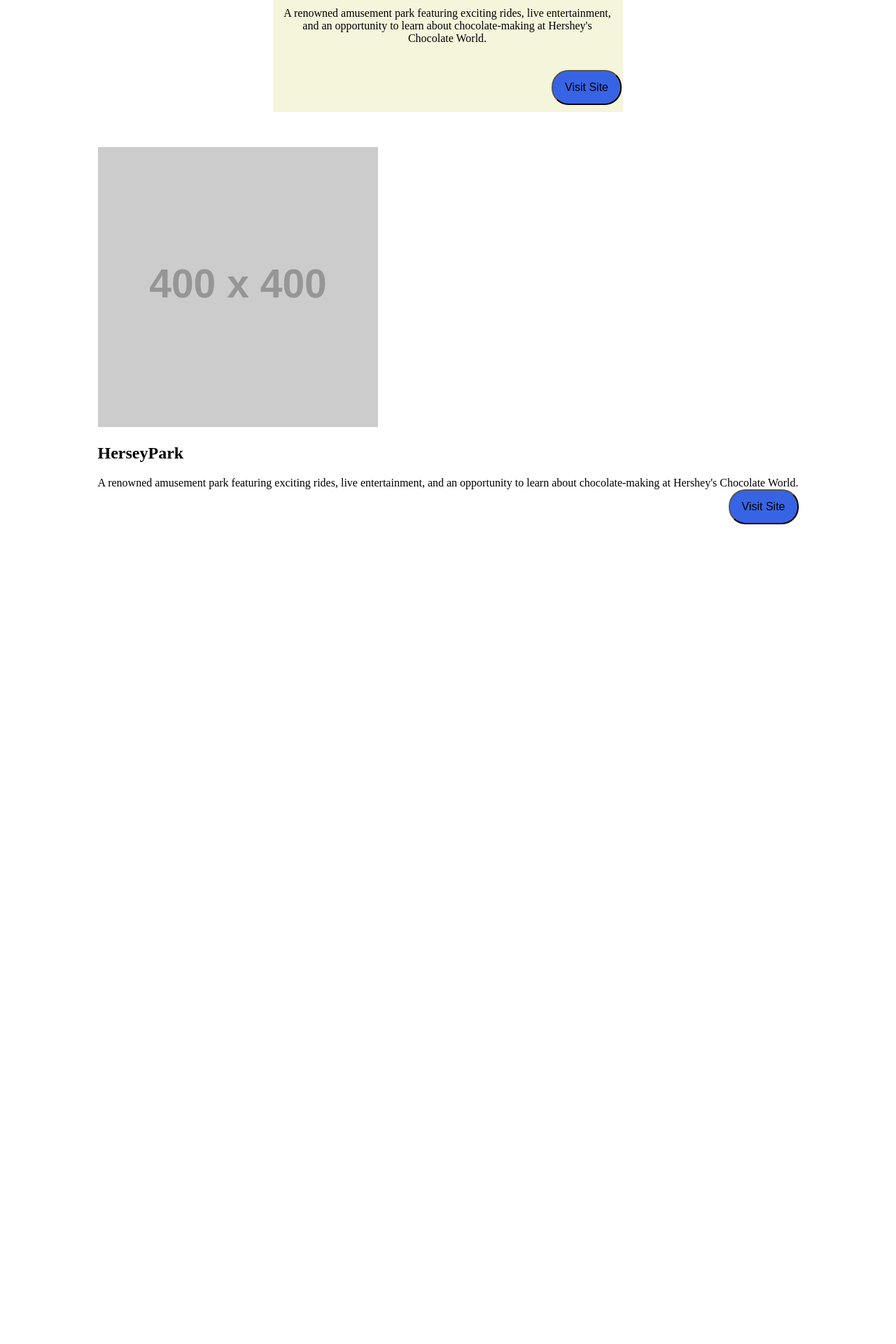
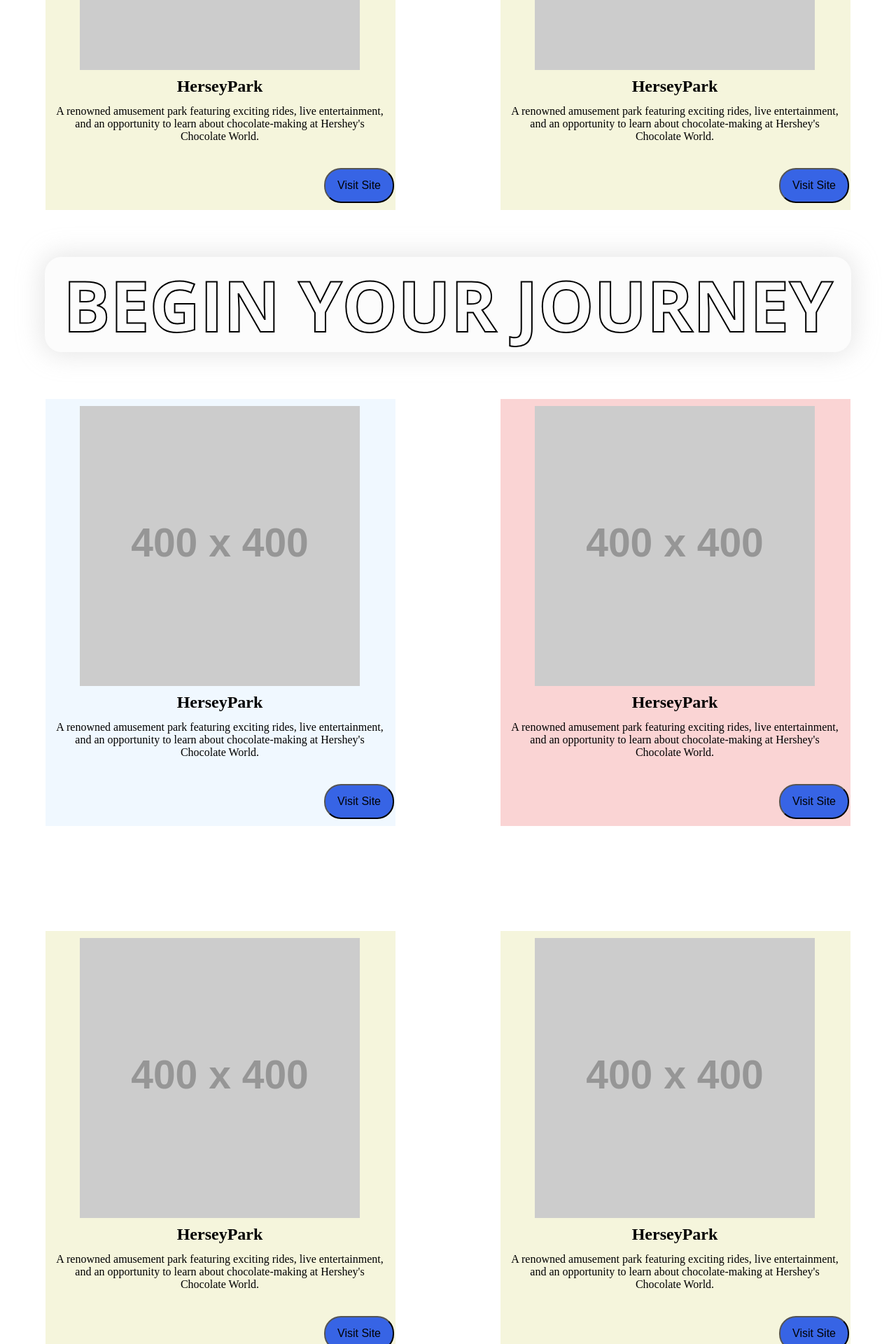
Before and after one commit to AofwC/aofwc.github.io, a PHP site: page / in a window 1280 px wide. Shown: the part 1760-3680 px from the top of the page at 70% size. Before the commit the page ends 2509 px from the top, so only its background shows below. Run offline with PHP 8.4, Linux system fonts and the light colour scheme; grey boxes labelled with a size stand in for pictures from a placeholder-image service; some libraries are stand-ins or nearby versions.

Commit message:
HTML template

```diff
--- a/projects/project-1/index.html
+++ b/projects/project-1/index.html
@@ -5,6 +5,12 @@
     <meta name="viewport" content="width=device-width, initial-scale=1.0" />
     <title>Document</title>
     <link rel="stylesheet" href="style.css" />
+    <link rel="preconnect" href="https://fonts.googleapis.com" />
+    <link rel="preconnect" href="https://fonts.gstatic.com" crossorigin />
+    <link
+      href="https://fonts.googleapis.com/css2?family=Open+Sans:ital,wght@0,300..800;1,300..800&display=swap"
+      rel="stylesheet"
+    />
   </head>
   <body>
     <div class="header">
@@ -66,5 +72,89 @@
         <div class="card1-foot"><button>Visit Site</button></div>
       </div>
     </div>
+    <div class="cta">
+      <div class="cta-txt">
+        <h1>BEGIN YOUR JOURNEY</h1>
+      </div>
+    </div>
+    <div class="main-2">
+      <div class="card-1">
+        <div class="card1-img">
+          <img src="https://placehold.co/400" alt="" />
+        </div>
+        <div class="card-1-head"><h2>HerseyPark</h2></div>
+        <div class="card-1-body">
+          A renowned amusement park featuring exciting rides, live
+          entertainment, and an opportunity to learn about chocolate-making at
+          Hershey's Chocolate World.
+        </div>
+        <div class="card-1-foot"><button>Visit Site</button></div>
+      </div>
+      <div class="card-2">
+        <div class="card-2-img">
+          <img src="https://placehold.co/400" alt="" />
+        </div>
+        <div class="card-2-head"><h2>HerseyPark</h2></div>
+        <div class="card-2-body">
+          A renowned amusement park featuring exciting rides, live
+          entertainment, and an opportunity to learn about chocolate-making at
+          Hershey's Chocolate World.
+        </div>
+        <div class="card1-foot"><button>Visit Site</button></div>
+      </div>
+      <div class="card-3">
+        <div class="card-3-img">
+          <img src="https://placehold.co/400" alt="" />
+        </div>
+        <div class="card-3-head"><h2>HerseyPark</h2></div>
+        <div class="card-3-body">
+          A renowned amusement park featuring exciting rides, live
+          entertainment, and an opportunity to learn about chocolate-making at
+          Hershey's Chocolate World.
+        </div>
+        <div class="card-1-foot"><button>Visit Site</button></div>
+      </div>
+      <div class="card-4">
+        <div class="card-4-img">
+          <img src="https://placehold.co/400" alt="" />
+        </div>
+        <div class="card-4-head"><h2>HerseyPark</h2></div>
+        <div class="card-4-body">
+          A renowned amusement park featuring exciting rides, live
+          entertainment, and an opportunity to learn about chocolate-making at
+          Hershey's Chocolate World.
+        </div>
+        <div class="card1-foot"><button>Visit Site</button></div>
+      </div>
+      <div class="card-5">
+        <div class="card-5-img">
+          <img src="https://placehold.co/400" alt="" />
+        </div>
+        <div class="card-5-head"><h2>HerseyPark</h2></div>
+        <div class="card-5-body">
+          A renowned amusement park featuring exciting rides, live
+          entertainment, and an opportunity to learn about chocolate-making at
+          Hershey's Chocolate World.
+        </div>
+        <div class="card-1-foot"><button>Visit Site</button></div>
+      </div>
+      <div class="card-6">
+        <div class="card-6-img">
+          <img src="https://placehold.co/400" alt="" />
+        </div>
+        <div class="card-6-head"><h2>HerseyPark</h2></div>
+        <div class="card-6-body">
+          A renowned amusement park featuring exciting rides, live
+          entertainment, and an opportunity to learn about chocolate-making at
+          Hershey's Chocolate World.
+        </div>
+        <div class="card1-foot"><button>Visit Site</button></div>
+      </div>
+    </div>
+    <div class="footer">
+      <div class="foot-con">
+        <h1>class</h1>
+      </div>
+    </div>
   </body>
 </html>
--- a/projects/project-1/style.css
+++ b/projects/project-1/style.css
@@ -37,10 +37,10 @@
 }
 .main {
   display: flex;
-  justify-content: space-around;
+  justify-content: center;
   flex-wrap: wrap;
-  gap: 50px;
-  margin: 10px;
+  gap: 150px;
+  margin: 50px;
 }
 button {
   width: 100px;
@@ -52,6 +52,7 @@
   font-size: 16px;
 }
 .card1 {
+  display: block;
   width: 500px;
   background-color: #f0f8ff;
   height: 610px;
@@ -103,6 +104,7 @@
   opacity: 50%;
 }
 .card2 {
+  display: block;
   width: 500px;
   background-color: rgb(250, 212, 212);
   height: 610px;
@@ -128,6 +130,7 @@
   text-align: center;
 }
 .card3 {
+  display: block;
   width: 500px;
   background-color: beige;
   height: 610px;
@@ -152,3 +155,240 @@
   margin: 10px;
   text-align: center;
 }
+.card4 {
+  display: block;
+  width: 500px;
+  background-color: beige;
+  height: 610px;
+  display: grid;
+  grid-template-columns: 166px 166px 166px;
+  grid-template-rows: 400px 50px 100px 50px;
+}
+.card4-img {
+  grid-column: 1 / 4;
+  justify-self: center;
+  margin: 10px;
+}
+.card4-head {
+  grid-column: 2;
+  grid-template-rows: 2;
+  justify-self: center;
+}
+.card4-body {
+  justify-self: center;
+  grid-column: 1/4;
+  margin: 10px;
+  grid-row: 3;
+  text-align: center;
+}
+.cta {
+  width: 90%;
+  margin: auto;
+  background-color: rgba(238, 238, 238, 0.203);
+  border-radius: 24px;
+  -webkit-box-shadow: 0px 0px 35px 5px rgba(186, 186, 186, 0.35);
+  -moz-box-shadow: 0px 0px 35px 5px rgba(186, 186, 186, 0.35);
+  box-shadow: 0px 0px 35px 5px rgba(186, 186, 186, 0.35);
+}
+.cta-txt {
+  font-family: "Open Sans", sans-serif;
+  font-style: bold;
+  font-size: 50px;
+  font-weight: 700;
+  text-align: center;
+  -webkit-text-stroke: 2px #000000;
+  color: transparent;
+}
+.main-2 {
+  display: flex;
+  justify-content: center;
+  flex-wrap: wrap;
+  gap: 150px;
+  margin: 50px;
+}
+.card-1 {
+  display: block;
+  width: 500px;
+  background-color: #f0f8ff;
+  height: 610px;
+  display: grid;
+  grid-template-columns: 166px 166px 166px;
+  grid-template-rows: 400px 50px 100px 50px;
+}
+.card-1-img {
+  grid-column: 1 / 4;
+  justify-self: center;
+  margin: 10px;
+}
+.card-1-head {
+  grid-column: 2;
+  grid-template-rows: 2;
+  justify-self: center;
+}
+.card-1-body {
+  justify-self: center;
+  grid-column: 1/4;
+  grid-row: 3;
+  margin: 10px;
+  text-align: center;
+}
+.card-1-foot {
+  position: relative;
+  grid-column: 3;
+  grid-row: 4;
+  justify-self: flex-end;
+  align-self: flex-end;
+  cursor: pointer;
+  z-index: 2;
+}
+.card-1-foot::before {
+  content: " ";
+  position: absolute;
+  width: 0%;
+  height: 50px;
+  border-radius: 24px;
+  background: #2e87b4;
+  bottom: 0;
+  left: 0;
+  opacity: 0%;
+  transition: 0.2s ease;
+  z-index: 1;
+}
+.card-1-foot:hover::before {
+  width: 100%;
+  opacity: 50%;
+}
+.card-2 {
+  display: block;
+  width: 500px;
+  background-color: rgb(250, 212, 212);
+  height: 610px;
+  display: grid;
+  grid-template-columns: 166px 166px 166px;
+  grid-template-rows: 400px 50px 100px 50px;
+}
+.card-2-img {
+  grid-column: 1 / 4;
+  justify-self: center;
+  margin: 10px;
+}
+.card-2-head {
+  grid-column: 2;
+  grid-template-rows: 2;
+  justify-self: center;
+}
+.card-2-body {
+  justify-self: center;
+  grid-column: 1/4;
+  grid-row: 3;
+  margin: 10px;
+  text-align: center;
+}
+.card-3 {
+  display: block;
+  width: 500px;
+  background-color: beige;
+  height: 610px;
+  display: grid;
+  grid-template-columns: 166px 166px 166px;
+  grid-template-rows: 400px 50px 100px 50px;
+}
+.card-3-img {
+  grid-column: 1 / 4;
+  justify-self: center;
+  margin: 10px;
+}
+.card-3-head {
+  grid-column: 2;
+  grid-template-rows: 2;
+  justify-self: center;
+}
+.card-3-body {
+  justify-self: center;
+  grid-column: 1/4;
+  grid-row: 3;
+  margin: 10px;
+  text-align: center;
+}
+.card-4 {
+  display: block;
+  width: 500px;
+  background-color: beige;
+  height: 610px;
+  display: grid;
+  grid-template-columns: 166px 166px 166px;
+  grid-template-rows: 400px 50px 100px 50px;
+}
+.card-4-img {
+  grid-column: 1 / 4;
+  justify-self: center;
+  margin: 10px;
+}
+.card-4-head {
+  grid-column: 2;
+  grid-template-rows: 2;
+  justify-self: center;
+}
+.card-4-body {
+  justify-self: center;
+  grid-column: 1/4;
+  margin: 10px;
+  grid-row: 3;
+  text-align: center;
+}
+.card-5 {
+  display: block;
+  width: 500px;
+  background-color: #f0f8ff;
+  height: 610px;
+  display: grid;
+  grid-template-columns: 166px 166px 166px;
+  grid-template-rows: 400px 50px 100px 50px;
+}
+.card-5-img {
+  grid-column: 1 / 4;
+  justify-self: center;
+  margin: 10px;
+}
+.card-5-head {
+  grid-column: 2;
+  grid-template-rows: 2;
+  justify-self: center;
+}
+.card-5-body {
+  justify-self: center;
+  grid-column: 1/4;
+  grid-row: 3;
+  margin: 10px;
+  text-align: center;
+}
+.card-6 {
+  display: block;
+  width: 500px;
+  background-color: #f0f8ff;
+  height: 610px;
+  display: grid;
+  grid-template-columns: 166px 166px 166px;
+  grid-template-rows: 400px 50px 100px 50px;
+}
+.card-6-img {
+  grid-column: 1 / 4;
+  justify-self: center;
+  margin: 10px;
+}
+.card-6-head {
+  grid-column: 2;
+  grid-template-rows: 2;
+  justify-self: center;
+}
+.card-6-body {
+  justify-self: center;
+  grid-column: 1/4;
+  grid-row: 3;
+  margin: 10px;
+  text-align: center;
+}
+.footer {
+  background: green;
+  height: 200px;
+}
```
Also changed, not shown: 1 other file.
